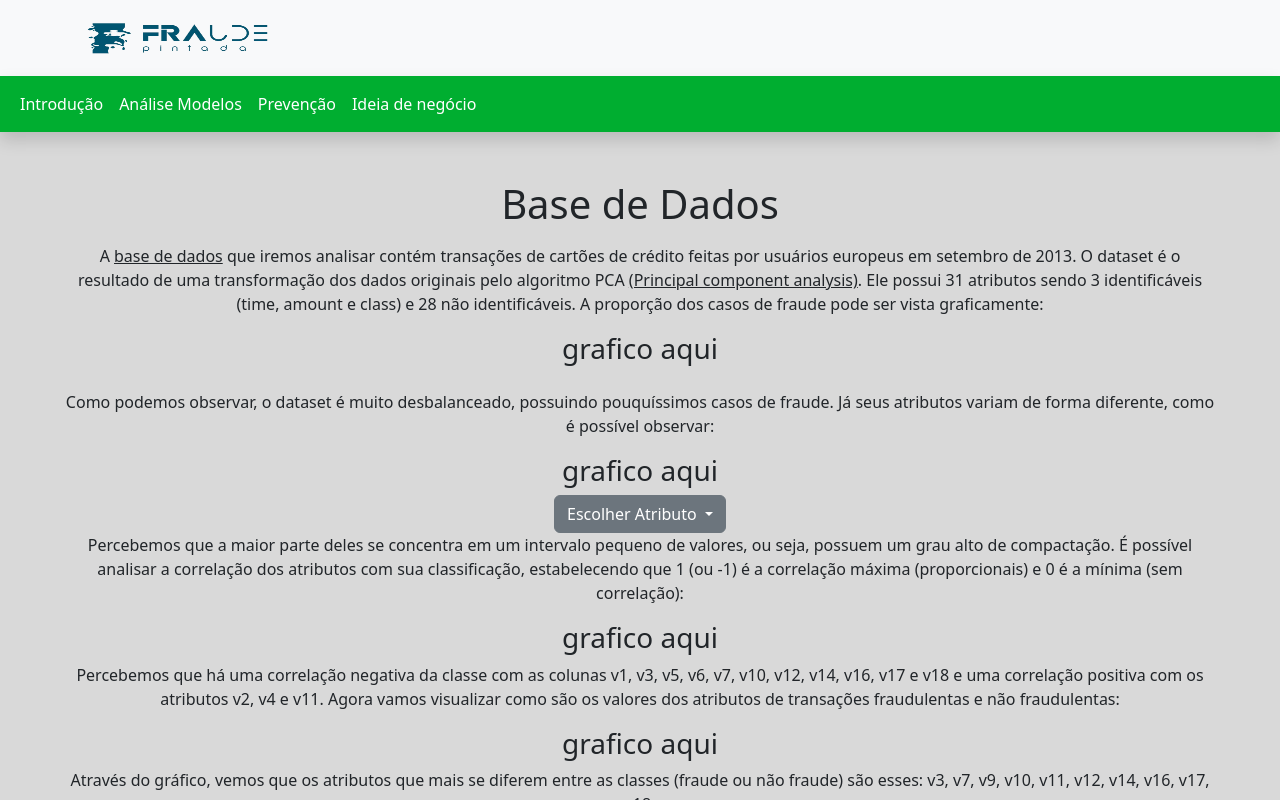
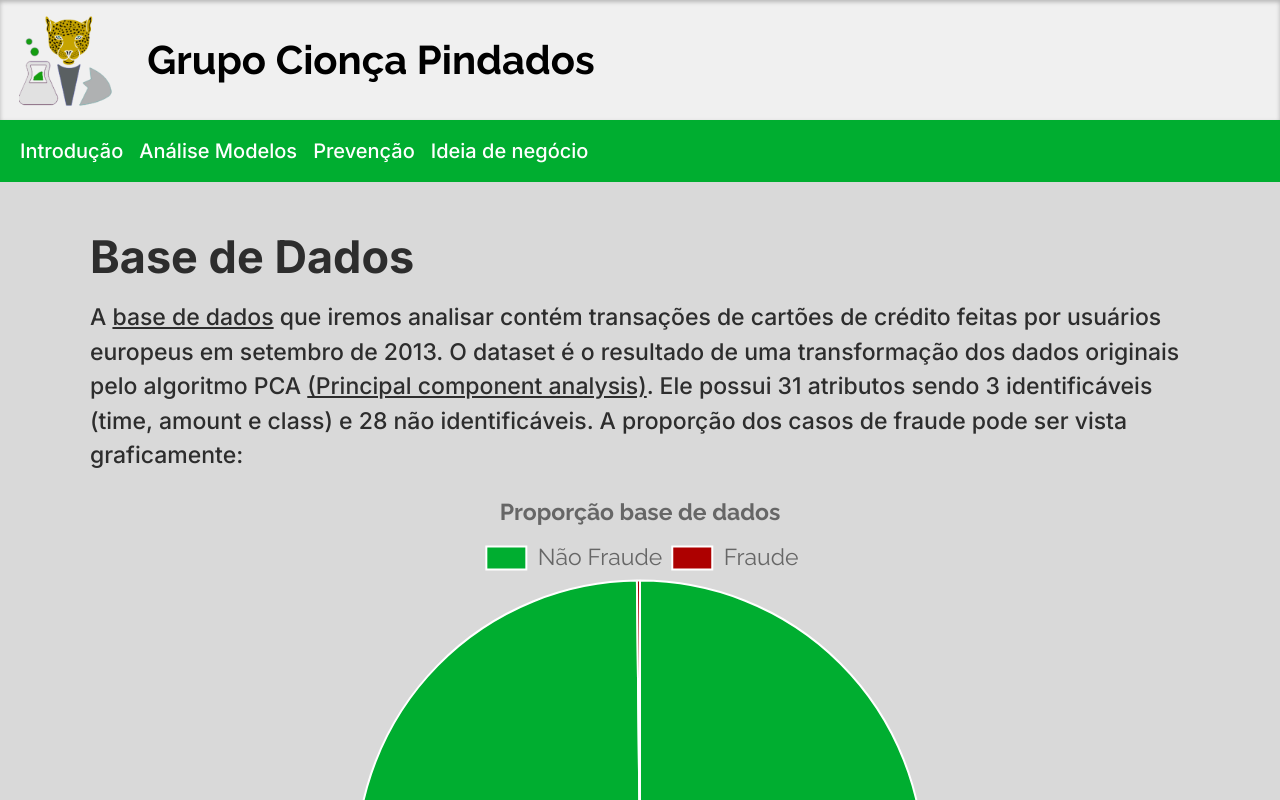
Before and after one commit to OncaPintada/front-end, a Vue app: page / in a window 1280 px wide. Shown: the top 800 px of the page. Built offline with nearby package versions, Linux system fonts and the light colour scheme.

Commit message:
Mudança width, PieGraph adicionado, Nav modificado, font modificado

```diff
--- a/package.json
+++ b/package.json
@@ -8,6 +8,7 @@
     "lint": "vue-cli-service lint"
   },
   "dependencies": {
+    "@popperjs/core": "^2.11.8",
     "bootstrap": "^5.3.0",
     "chart.js": "^4.3.0",
     "core-js": "^3.8.3",
--- a/src/components/FooterSection.vue
+++ b/src/components/FooterSection.vue
@@ -11,7 +11,7 @@
         </ul>
       </div>
       <div class="button-container d-flex flex-column">
-        <a href="/documento.pdf" class="btn btn-light">Material Usado</a>
+        <a href="https://colab.research.google.com/drive/1G5NoHiNiGNh2n7u1FRblSz8YKFTTSqYm?usp=sharing" class="btn btn-light" target="_blank">Material Usado</a>
         <a href="#" class="btn btn-secondary mt-2">Fale Conosco</a>
       </div>
     </div>
--- a/src/components/Nav-Bar.vue
+++ b/src/components/Nav-Bar.vue
@@ -1,13 +1,13 @@
 <template>
-  <nav class="navbar bg-body-tertiary" style="background-color: #F0F0F0">
-    <div class="container">
-      <a class="navbar-brand" href="#">
-        <img src="../assets/logo.png" alt="Fraude Pintada" width="200" height="50">
-      </a>
+  <nav class="navbarOnca">
+    <div class="subNavOnca">
+      <img src="../assets/icon.png" alt="Fraude Pintada" class="logo">
+      <div class="nameGroup">Grupo Cionça Pindados</div>
     </div>
   </nav>
-  <nav class="navbar navbar-expand-lg custom-bg shadow">
-    <div class="container-fluid">
+  <div class="nav">
+    <nav class="navbar navbar-expand-lg">
+      <div class="container-fluid subNav">
         <button class="navbar-toggler" type="button" data-bs-toggle="collapse" data-bs-target="#navbarNavAltMarkup" aria-controls="navbarNavAltMarkup" aria-expanded="false" aria-label="Toggle navigation">
           <span class="navbar-toggler-icon"></span>
         </button>
@@ -29,6 +29,7 @@
         </div>
       </div>
     </nav>
+  </div>
 </template>
 
 <script>
@@ -38,11 +39,64 @@ export default {}
 </script>
 
 <style>
-.custom-bg {
-  background-color: #00AE30;
+@import url('https://fonts.googleapis.com/css2?family=Raleway:ital,wght@0,100;0,200;0,300;0,400;0,500;0,600;0,700;0,800;0,900;1,100;1,200;1,300;1,400;1,500;1,600;1,700;1,800;1,900&display=swap');
+
+@import url('https://fonts.googleapis.com/css2?family=Inter:wght@100;200;300;400;500;600;700;800;900&display=swap');
+
+.view {
+  font-family: 'Raleway', sans-serif;
 }
 
 .custom-bg .nav-link {
   color: white;
 }
+
+.logo {
+  width: 7.36%;
+  margin-left: 1.52%;
+}
+
+.subNavOnca {
+  width: 1440px;
+  display: flex;
+  align-items: center;
+  justify-content: flex-start;
+}
+
+.navbarOnca {
+  width: 100%;
+  height: 120px;
+  display: flex;
+  align-items: center;
+  justify-content: center;
+  background-color: #f0f0f0;
+  box-shadow: inset 0px 2px 4px rgba(0, 0, 0, 0.25);
+  z-index: 1;
+}
+
+.nameGroup{
+  color: #000;
+  font-family: Raleway, sans-serif;
+  font-size: 40px;
+  font-style: normal;
+  font-weight: bold;
+  margin-left: 2.63%;
+}
+.nav {
+  width: 100%;
+  background-color: #00AE30;
+}
+.navbar {
+  width: 1440px;
+  margin: 0 auto;
+}
+
+.navbar a {
+  color: #FFF;
+  text-align: center;
+  font-family: Inter, sans-serif;
+  font-size: 20px;
+  font-style: normal;
+  font-weight: 500;
+}
 </style>
--- /dev/null
+++ b/src/components/PieGraph.vue
@@ -0,0 +1,63 @@
+<template>
+  <Pie id="my-chart-id" :options="chartOptions" :data="chartData" />
+</template>
+
+<script>
+import { Pie } from "vue-chartjs";
+import { Chart as ChartJS, Tooltip, Legend, Title, ArcElement } from "chart.js";
+
+ChartJS.register(Tooltip, Legend, Title, ArcElement);
+
+export default {
+  name: "BarChart",
+  components: { Pie },
+  data() {
+    return {
+      chartData: {
+        labels: ["Não Fraude", "Fraude"],
+        datasets: [
+          {
+            backgroundColor: ["#00AE30", "#AD0000"],
+            data: [284315, 492],
+          },
+        ],
+      },
+      chartOptions: {
+        responsive: true,
+        plugins: {
+          legend: {
+            position: "top",
+            labels: {
+              // This more specific font property overrides the global property
+              font: {
+                size: 23,
+                family: "'Raleway', sans-serif",
+              },
+            },
+          },
+          title: {
+            display: true,
+            text: "Proporção base de dados",
+            font: {
+              size: 23,
+              family: "'Raleway', sans-serif",
+            },
+          },
+          tooltip: {
+              // This more specific font property overrides the global property
+              titleFont: {
+                size: 23,
+                family: "'Raleway', sans-serif"
+              },
+              bodyFont: {
+                size: 23,
+                family: " sans-serif"
+              },
+              padding: 15
+          },
+        },
+      },
+    };
+  },
+};
+</script>
--- a/src/views/AnaliseModelo.vue
+++ b/src/views/AnaliseModelo.vue
@@ -3,3 +3,10 @@
        <h1>Análise Modelos</h1>
     </div>
 </template>
+
+<style>
+.view {
+  margin: 0 auto;
+  width: 1440px;
+}
+</style>
--- a/src/views/HomeView.vue
+++ b/src/views/HomeView.vue
@@ -1,64 +1,121 @@
 <template>
   <div class="view">
-    <h1 class="text-center mt-5 mb-3">Base de Dados</h1>
-    <p class="text-center"> A <a href="https://www.kaggle.com/datasets/mlg-ulb/creditcardfraud" class="text-reset">base de
-        dados</a>
-      que iremos analisar contém transações de cartões de crédito feitas por usuários europeus em setembro de 2013. O
-      dataset é o resultado de uma transformação dos dados originais pelo algoritmo PCA <a
-        href="https://medium.com/analytics-vidhya/pca-a-linear-transformation-f8aacd4eb007" class="text-reset">(Principal
-        component analysis)</a>. Ele possui 31 atributos sendo 3 identificáveis (time, amount e class) e 28 não
-      identificáveis. A proporção dos casos de fraude pode ser vista graficamente:</p>
-    <div class="text-center">
+    <h1 class="mt-5 mb-3 title">Base de Dados</h1>
+    <p class="">
+      A
+      <a
+        href="https://www.kaggle.com/datasets/mlg-ulb/creditcardfraud"
+        class="text-reset"
+        >base de dados</a
+      >
+      que iremos analisar contém transações de cartões de crédito feitas por
+      usuários europeus em setembro de 2013. O dataset é o resultado de uma
+      transformação dos dados originais pelo algoritmo PCA
+      <a
+        href="https://medium.com/analytics-vidhya/pca-a-linear-transformation-f8aacd4eb007"
+        class="text-reset"
+        >(Principal component analysis)</a
+      >. Ele possui 31 atributos sendo 3 identificáveis (time, amount e class) e
+      28 não identificáveis. A proporção dos casos de fraude pode ser vista
+      graficamente:
+    </p>
+    <div class="paiPie mb-3">
       <!-- Gráfico - Proporção de casos de fraude -->
-
-      <h3>grafico aqui</h3>
+      <PieGraph class="pie" />
     </div>
 
     <table class="table table-striped">
       <!-- Tabela de dados -->
-
     </table>
-    <p class="text-center">Como podemos observar, o dataset é muito desbalanceado, possuindo pouquíssimos casos de fraude.
-      Já seus atributos variam de forma diferente, como é possível observar:</p>
-    <div class="text-center">
+    <p class="">
+      Como podemos observar, o dataset é muito desbalanceado, possuindo
+      pouquíssimos casos de fraude. Já seus atributos variam de forma diferente,
+      como é possível observar:
+    </p>
+    <div class="">
       <!-- Gráfico - Variação dos atributos -->
 
       <h3>grafico aqui</h3>
     </div>
-    <div class="text-center dropdown">
-      <button class="btn btn-secondary dropdown-toggle" type="button" data-bs-toggle="dropdown" aria-expanded="false">
+    <div class="dropdown">
+      <button
+        class="btn btn-primary dropdown-toggle"
+        type="button"
+        data-bs-toggle="dropdown"
+        aria-expanded="false"
+      >
         Escolher Atributo
       </button>
 
       <ul class="dropdown-menu">
         <!-- Opções de atributos -->
-        <li><a class="dropdown-item" href="#">atributo1</a></li>
-        <li><a class="dropdown-item" href="#">atributo2</a></li>
-        <li><a class="dropdown-item" href="#">atributo3</a></li>
+        <li class="dropdown-item">atributo1</li>
+        <li class="dropdown-item">atributo2</li>
+        <li class="dropdown-item">atributo3</li>
       </ul>
     </div>
-    <p class="text-center">Percebemos que a maior parte deles se concentra em um intervalo pequeno de valores, ou seja,
-      possuem um grau alto de compactação. É possível analisar a correlação dos atributos com sua classificação,
-      estabelecendo que 1 (ou -1) é a correlação máxima (proporcionais) e 0 é a mínima (sem correlação):</p>
-    <div class="text-center">
+    <p class="">
+      Percebemos que a maior parte deles se concentra em um intervalo pequeno de
+      valores, ou seja, possuem um grau alto de compactação. É possível analisar
+      a correlação dos atributos com sua classificação, estabelecendo que 1 (ou
+      -1) é a correlação máxima (proporcionais) e 0 é a mínima (sem correlação):
+    </p>
+    <div class="">
       <!-- Gráfico - Correlação dos atributos -->
       <h3>grafico aqui</h3>
     </div>
-    <p class="text-center">Percebemos que há uma correlação negativa da classe com as colunas v1, v3, v5, v6, v7, v10,
-      v12, v14, v16, v17 e v18 e uma correlação positiva com os atributos v2, v4 e v11. Agora vamos visualizar como são os
-      valores dos atributos de transações fraudulentas e não fraudulentas:</p>
-    <div class="text-center">
+    <p class="">
+      Percebemos que há uma correlação negativa da classe com as colunas v1, v3,
+      v5, v6, v7, v10, v12, v14, v16, v17 e v18 e uma correlação positiva com os
+      atributos v2, v4 e v11. Agora vamos visualizar como são os valores dos
+      atributos de transações fraudulentas e não fraudulentas:
+    </p>
+    <div class="">
       <!-- Gráfico - Valores dos atributos -->
       <h3>grafico aqui</h3>
     </div>
-    <p class="text-center">Através do gráfico, vemos que os atributos que mais se diferem entre as classes (fraude ou não
-      fraude) são esses: v3, v7, v9, v10, v11, v12, v14, v16, v17, v18.</p>
+    <p class="">
+      Através do gráfico, vemos que os atributos que mais se diferem entre as
+      classes (fraude ou não fraude) são esses: v3, v7, v9, v10, v11, v12, v14,
+      v16, v17, v18.
+    </p>
   </div>
 </template>
 
 <style>
+@import url("https://fonts.googleapis.com/css2?family=Raleway:ital,wght@0,100;0,200;0,300;0,400;0,500;0,600;0,700;0,800;0,900;1,100;1,200;1,300;1,400;1,500;1,600;1,700;1,800;1,900&display=swap");
+
+@import url("https://fonts.googleapis.com/css2?family=Inter:wght@100;200;300;400;500;600;700;800;900&display=swap");
+
 .view {
   margin: 0 auto;
-  width: 90%;
+  width: 1100px;
+  color: #2d2d2d;
+  font-family: Inter;
+  font-size: 23px;
+  font-style: normal;
+  font-weight: 500;
+}
+
+.view a:hover {
+  color: #00ae30;
+}
+
+.title {
+  color: #2d2d2d;
+  font-family: Inter;
+  font-size: 45px;
+  font-style: normal;
+  font-weight: 700;
+}
+.paiPie {
+  width: 60%;
+  margin: auto;
 }
 </style>
+<script>
+import PieGraph from "@/components/PieGraph.vue";
+export default {
+  components: { PieGraph },
+};
+</script>
--- a/src/views/IdeiaNegocio.vue
+++ b/src/views/IdeiaNegocio.vue
@@ -3,3 +3,10 @@
         <h1>Ideia de Negócio</h1>
     </div>
 </template>
+
+<style>
+.view {
+  margin: 0 auto;
+  width: 1440px;
+}
+</style>
--- a/src/views/PrevencaoFraude.vue
+++ b/src/views/PrevencaoFraude.vue
@@ -3,3 +3,10 @@
         <h1>Prevenção</h1>
     </div>
 </template>
+
+<style>
+.view {
+  margin: 0 auto;
+  width: 1440px;
+}
+</style>
```
Also changed, not shown: src/components/Pie.vue (deleted, +0 -82 lines), src/components/barGraph.Vue (added, +63 -0 lines), src/assets/icon.png (added), 1 other file (tests, documents, lock files or other folders). Lines whose indentation alone changed are shown as unchanged.
